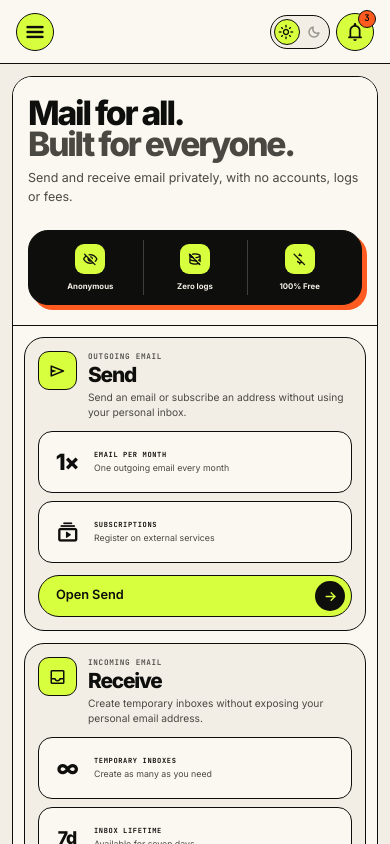
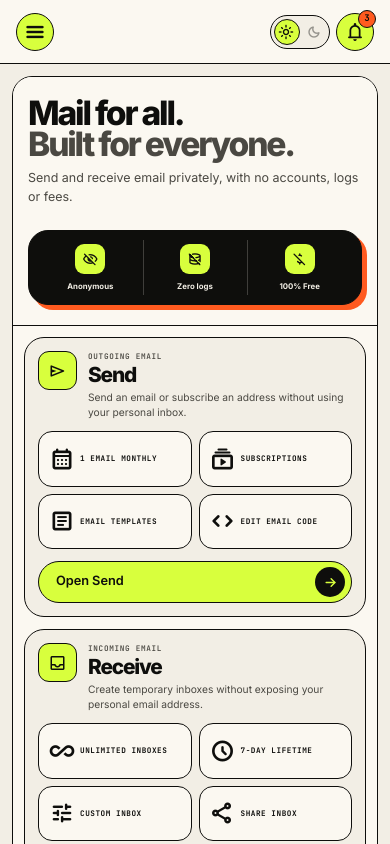
Before and after one commit to HrnyGranny/Mail4all, a Vue app in the folder Mail4all/frontend/: page / in a window 390 px wide. Built offline with nearby package versions, Linux system fonts and the light colour scheme.

Commit message:
v0.0.6 - Scroll fixed + footer

```diff
--- a/Mail4all/frontend/src/components/sections/Home.vue
+++ b/Mail4all/frontend/src/components/sections/Home.vue
@@ -2,6 +2,44 @@
 import BaseButton from '@/components/ui/BaseButton.vue'
 
 const emit = defineEmits(['select-view'])
+
+const sendBenefits = [
+  {
+    icon: 'calendar_month',
+    label: '1 email monthly',
+  },
+  {
+    icon: 'subscriptions',
+    label: 'Subscriptions',
+  },
+  {
+    icon: 'article',
+    label: 'Email templates',
+  },
+  {
+    icon: 'code',
+    label: 'Edit email code',
+  },
+]
+
+const receiveBenefits = [
+  {
+    icon: 'all_inclusive',
+    label: 'Unlimited inboxes',
+  },
+  {
+    icon: 'schedule',
+    label: '7-day lifetime',
+  },
+  {
+    icon: 'tune',
+    label: 'Custom inbox',
+  },
+  {
+    icon: 'share',
+    label: 'Share inbox',
+  },
+]
 
 const handleSectionChange = (view) => {
   emit('select-view', view)
@@ -126,44 +164,25 @@ const handleSectionChange = (view) => {
                     </div>
                   </div>
 
-                  <div class="row g-2 home-service__benefits">
-                    <div class="col-12 col-sm-6 d-flex">
-                      <div class="home-benefit">
-                        <strong class="home-benefit__value">
-                          1×
-                        </strong>
-
-                        <div class="home-benefit__content">
-                          <span class="home-benefit__title">
-                            Email per month
-                          </span>
-
-                          <small>
-                            One outgoing email every month
-                          </small>
-                        </div>
-                      </div>
-                    </div>
-
-                    <div class="col-12 col-sm-6 d-flex">
-                      <div class="home-benefit">
+                  <div
+                    class="home-service__benefits"
+                    aria-label="Send features"
+                  >
+                    <div
+                      v-for="benefit in sendBenefits"
+                      :key="benefit.label"
+                      class="home-benefit"
+                    >
                       <span
                         class="home-benefit__symbol material-symbols-rounded"
                         aria-hidden="true"
                       >
-                          subscriptions
+                        {{ benefit.icon }}
                       </span>
 
-                        <div class="home-benefit__content">
                       <span class="home-benefit__title">
-                            Subscriptions
+                        {{ benefit.label }}
                       </span>
-
-                          <small>
-                            Register on external services
-                          </small>
-                        </div>
-                      </div>
                     </div>
                   </div>
 
@@ -208,43 +227,25 @@ const handleSectionChange = (view) => {
                     </div>
                   </div>
 
-                  <div class="row g-2 home-service__benefits">
-                    <div class="col-12 col-sm-6 d-flex">
-                      <div class="home-benefit">
-                        <strong class="home-benefit__value">
-                          ∞
-                        </strong>
-
-                        <div class="home-benefit__content">
-                          <span class="home-benefit__title">
-                            Temporary inboxes
+                  <div
+                    class="home-service__benefits"
+                    aria-label="Receive features"
+                  >
+                    <div
+                      v-for="benefit in receiveBenefits"
+                      :key="benefit.label"
+                      class="home-benefit"
+                    >
+                      <span
+                        class="home-benefit__symbol material-symbols-rounded"
+                        aria-hidden="true"
+                      >
+                        {{ benefit.icon }}
                       </span>
 
-                          <small>
-                            Create as many as you need
-                          </small>
-                        </div>
-                      </div>
-                    </div>
-
-                    <div class="col-12 col-sm-6 d-flex">
-                      <div class="home-benefit">
-                        <strong
-                          class="home-benefit__value home-benefit__value--small"
-                        >
-                          7d
-                        </strong>
-
-                        <div class="home-benefit__content">
                       <span class="home-benefit__title">
-                            Inbox lifetime
+                        {{ benefit.label }}
                       </span>
-
-                          <small>
-                            Available for seven days
-                          </small>
-                        </div>
-                      </div>
                     </div>
                   </div>
 
@@ -731,18 +732,21 @@ const handleSectionChange = (view) => {
   min-width: 0;
   min-height: 96px;
 
-  align-content: stretch;
+  display: grid;
+  grid-template-columns: repeat(2, minmax(0, 1fr));
+  grid-template-rows: repeat(2, minmax(0, 1fr));
+  gap: 7px;
 }
 
 .home-benefit {
   width: 100%;
   min-width: 0;
-  min-height: 90px;
-  padding: 13px 14px;
+  min-height: 0;
+  padding: 7px 9px;
 
   display: flex;
   align-items: center;
-  gap: 12px;
+  gap: 8px;
 
   color: var(--color-ink);
   background-color: var(--color-bone);
@@ -761,26 +765,13 @@ const handleSectionChange = (view) => {
   transform: translateY(-1px);
 }
 
-.home-benefit__value,
 .home-benefit__symbol {
-  width: 46px;
-  min-width: 46px;
-  flex: 0 0 46px;
+  width: 36px;
+  height: 36px;
+  min-width: 36px;
+  flex: 0 0 36px;
 
   color: var(--color-ink);
-
-  font-size: 2rem;
-  font-weight: 800;
-  line-height: 1;
-  letter-spacing: -0.06em;
-  text-align: center;
-}
-
-.home-benefit__value--small {
-  font-size: 1.5rem;
-}
-
-.home-benefit__symbol {
   background-color: transparent;
 
   font-size: 28px;
@@ -789,30 +780,18 @@ const handleSectionChange = (view) => {
     "FILL" 0,
     "wght" 600,
     "GRAD" 0,
-    "opsz" 28;
-}
-
-.home-benefit__content {
-  min-width: 0;
-
-  display: flex;
-  flex-direction: column;
-  gap: 4px;
+    "opsz" 24;
 }
 
 .home-benefit__title {
+  min-width: 0;
+
   color: var(--color-ink);
 
-  font-size: 0.49rem;
+  font-size: 0.58rem;
   font-weight: 700;
-  line-height: 1.3;
-}
-
-.home-benefit__content small {
-  color: var(--color-graphite);
-
-  font-size: 0.61rem;
-  line-height: 1.4;
+  line-height: 1.25;
+  letter-spacing: 0.07em;
 }
 
 /* =========================================================
@@ -1124,16 +1103,27 @@ const handleSectionChange = (view) => {
     margin-top: 3px;
   }
 
-  .home-benefit {
-    min-height: 66px;
-    padding: 8px 10px;
+  .home-service__benefits {
+    min-height: 82px;
+    gap: 5px;
   }
 
-  .home-benefit__value,
+  .home-benefit {
+    padding: 5px 7px;
+    gap: 6px;
+  }
+
   .home-benefit__symbol {
-    width: 40px;
-    min-width: 40px;
-    flex-basis: 40px;
+    width: 36px;
+    height: 36px;
+    min-width: 36px;
+    flex-basis: 36px;
+
+    font-size: 28px;
+  }
+
+  .home-benefit__title {
+    font-size: 0.52rem;
   }
 
   .home-checker {
@@ -1217,49 +1207,35 @@ const handleSectionChange = (view) => {
     min-height: 280px;
     padding: 14px;
 
-    grid-template-rows: auto auto auto;
+    grid-template-rows: auto 108px auto;
     gap: 10px;
   }
 
   .home-service__benefits {
     min-height: 0;
+    height: 108px;
+
+    gap: 6px;
   }
 
   .home-benefit {
-    min-height: 58px;
-    padding: 8px 10px;
+    min-height: 0;
+    padding: 6px 8px;
 
-    gap: 8px;
-  }
-
-  .home-benefit__value,
-  .home-benefit__symbol {
-    width: 36px;
-    min-width: 36px;
-    flex-basis: 36px;
-
-    font-size: 1.55rem;
-  }
-
-  .home-benefit__value--small {
-    font-size: 1.2rem;
+    gap: 7px;
   }
 
   .home-benefit__symbol {
-    font-size: 23px;
-  }
+    width: 32px;
+    height: 32px;
+    min-width: 32px;
+    flex-basis: 32px;
 
-  .home-benefit__content {
-    gap: 2px;
+    font-size: 24px;
   }
 
   .home-benefit__title {
-    font-size: 0.44rem;
-  }
-
-  .home-benefit__content small {
-    font-size: 0.56rem;
-    line-height: 1.25;
+    font-size: 0.52rem;
   }
 
   .home-checker__checks {
@@ -1295,36 +1271,34 @@ const handleSectionChange = (view) => {
     min-height: 270px;
     padding: 13px;
 
+    grid-template-rows: auto 106px auto;
     gap: 9px;
   }
 
   .home-service__benefits {
-    --bs-gutter-x: 8px;
-    --bs-gutter-y: 8px;
+    height: 106px;
+
+    gap: 6px;
   }
 
   .home-benefit {
-    min-height: 54px;
-    padding: 7px 8px;
+    padding: 6px 7px;
 
-    gap: 7px;
+    gap: 6px;
   }
 
-  .home-benefit__value,
   .home-benefit__symbol {
     width: 32px;
+    height: 32px;
     min-width: 32px;
     flex-basis: 32px;
 
-    font-size: 1.4rem;
+    font-size: 24px;
   }
 
-  .home-benefit__value--small {
-    font-size: 1.05rem;
-  }
-
-  .home-benefit__symbol {
-    font-size: 21px;
+  .home-benefit__title {
+    font-size: 0.52rem;
+    line-height: 1.2;
   }
 
   .home-checker {
@@ -1379,75 +1353,45 @@ const handleSectionChange = (view) => {
     min-height: 0;
     padding: 13px;
 
-    grid-template-rows: auto auto auto;
+    grid-template-rows: auto 118px auto;
     gap: 12px;
   }
 
   .home-service__benefits {
-    --bs-gutter-x: 0;
-    --bs-gutter-y: 8px;
+    width: 100%;
+    height: 118px;
+    min-height: 0;
 
-    display: flex;
-    flex-direction: column;
-
-    min-height: 0;
-    margin-right: 0;
-    margin-left: 0;
-  }
-
-  .home-service__benefits > [class*="col-"] {
-    width: 100%;
-    max-width: none;
-    padding-right: 0;
-    padding-left: 0;
+    grid-template-columns: repeat(2, minmax(0, 1fr));
+    grid-template-rows: repeat(2, minmax(0, 1fr));
+    gap: 7px;
   }
 
   .home-benefit {
-    min-height: 62px;
-    padding: 9px 11px;
+    min-height: 0;
+    padding: 7px 8px;
 
     display: grid;
-    grid-template-columns: 34px minmax(0, 1fr);
+    grid-template-columns: 26px minmax(0, 1fr);
     align-items: center;
-    gap: 10px;
-  }
-
-  .home-benefit__value,
-  .home-benefit__symbol {
-    width: 34px;
-    min-width: 34px;
-    flex-basis: 34px;
-
-    font-size: 1.4rem;
-    text-align: center;
-  }
-
-  .home-benefit__value--small {
-    font-size: 1.1rem;
+    gap: 7px;
   }
 
   .home-benefit__symbol {
-    font-size: 22px;
-  }
+    width: 30px;
+    height: 30px;
+    min-width: 30px;
+    flex-basis: 30px;
 
-  .home-benefit__content {
-    min-width: 0;
-
-    display: flex;
-    flex-direction: column;
-    gap: 2px;
+    font-size: 24px;
   }
 
   .home-benefit__title {
-    font-size: 0.44rem;
-    line-height: 1.25;
-  }
+    min-width: 0;
 
-  .home-benefit__content small {
-    display: block;
-
-    font-size: 0.55rem;
-    line-height: 1.3;
+    font-size: 0.48rem;
+    line-height: 1.2;
+    overflow-wrap: anywhere;
   }
 
   .home-service__footer {
```
Lines whose indentation alone changed are shown as unchanged.
